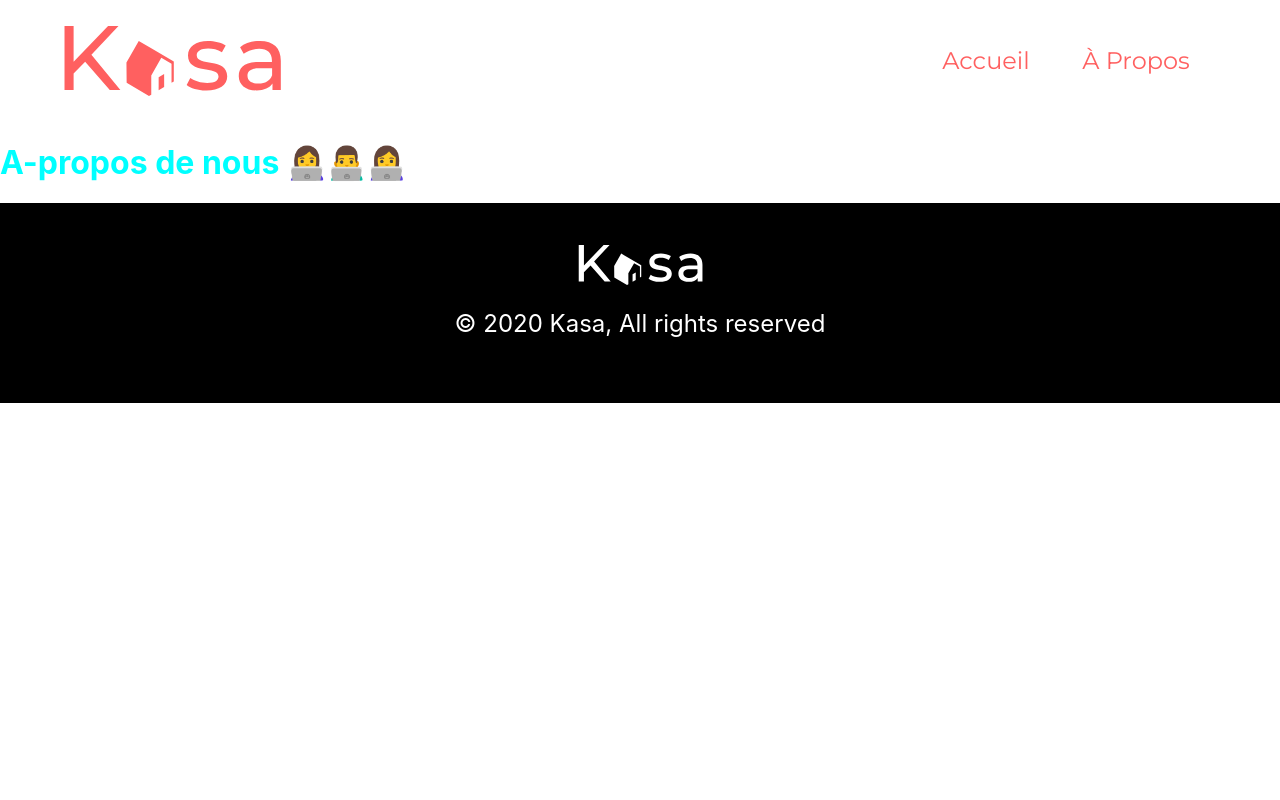
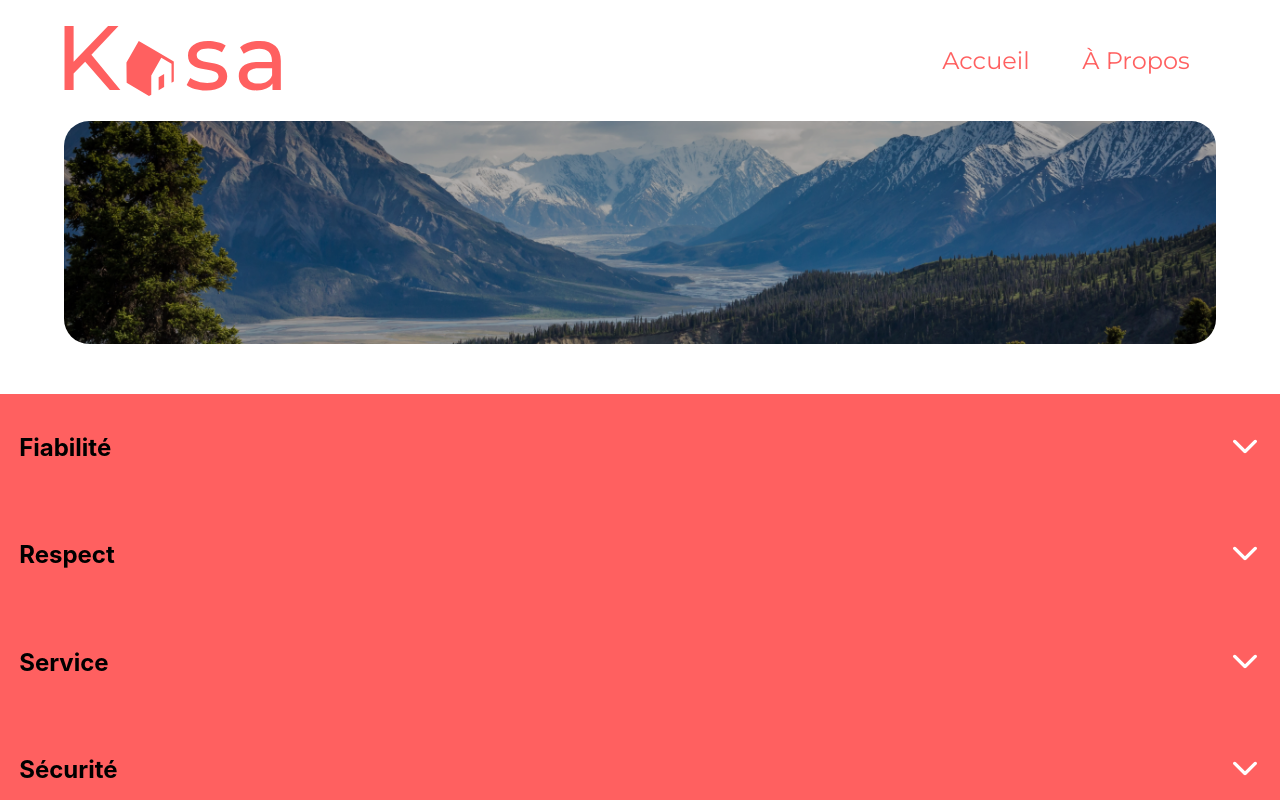
Before and after one commit to mmarichy/kasa, a React (Create React App) app: page /About in a window 1280 px wide. Shown: the top 800 px of the page. Built offline with nearby package versions, Linux system fonts and the light colour scheme.

Commit message:
Add collapse component | About page finish

```diff
--- a/public/index.html
+++ b/public/index.html
@@ -24,7 +24,7 @@
       work correctly both with client-side routing and a non-root public URL.
       Learn how to configure a non-root public URL by running `npm run build`.
     -->
-    <title>React App</title>
+    <title>Kasa location immobilière</title>
   </head>
   <body>
     <noscript>You need to enable JavaScript to run this app.</noscript>
--- /dev/null
+++ b/src/about.json
@@ -0,0 +1,18 @@
+[
+  {
+    "title": "Fiabilité",
+    "text": "Les annonces postées sur Kasa garantissent une fiabilité totale. Les photos sont conformes aux logements, et toutes les informations sont régulièrement vérifiées par nos équipes."
+  },
+  {
+    "title": "Respect",
+    "text": "La bienveillance fait partie des valeurs fondatrices de Kasa. Tout comportement discriminatoire ou de perturbation du voisinage entraînera une exclusion de notre plateforme."
+  },
+  {
+    "title": "Service",
+    "text": "Nos équipes se tiennent à votre disposition pour vous fournir une expérience parfaite. N'hésitez pas à nous contacter si vous avez la moindre question."
+  },
+  {
+    "title": "Sécurité",
+    "text": "La sécurité est la priorité de Kasa. Aussi bien pour nos hôtes que pour les voyageurs, chaque logement correspond aux critères de sécurité établis par nos services. En laissant une note aussi bien à l'hôte qu'au locataire, cela permet à nos équipes de vérifier que les standards sont bien respectés. Nous organisons également des ateliers sur la sécurité domestique pour nos hôtes."
+  }
+]
--- /dev/null
+++ b/src/components/Collapse/Collapse.jsx
@@ -0,0 +1,33 @@
+import { useState } from 'react'
+import Arrow from '../../assets/arrow.svg'
+
+function Collapse(data) {
+  const [isCollapse, setIsCollapse] = useState(true)
+  function toggleCollapse() {
+    setIsCollapse(!isCollapse)
+    console.log(isCollapse)
+  }
+
+  return (
+    <div onClick={toggleCollapse}>
+      <div className="infoCollapse">
+        <h2>{data.title}</h2>
+        <img
+          className={isCollapse ? 'arrow' : 'arrow rotated'}
+          src={Arrow}
+          alt={isCollapse ? 'Flèche vers le bas' : 'Flèche vers le haut'}
+        />
+      </div>
+
+      {!isCollapse && (
+        <div>
+          {data.text.map((item, id) => (
+            <p key={id}>{item.text}</p>
+          ))}
+        </div>
+      )}
+    </div>
+  )
+}
+
+export default Collapse
--- /dev/null
+++ b/src/components/Collapse/Collapse.scss
@@ -0,0 +1,9 @@
+.infoCollapse {
+  background-color: $mainColor;
+  display: flex;
+  justify-content: space-between;
+  flex-wrap: wrap;
+  align-items: center;
+  padding: 1.5%;
+  box-sizing: border-box;
+}
--- a/src/main.scss
+++ b/src/main.scss
@@ -6,6 +6,7 @@
 @import './components/Banner/Banner.scss';
 @import './components/Gallery/Gallery.scss';
 @import './components/Card/Card.scss';
+@import './components/Collapse/Collapse.scss';
 
 //Base
 body {
--- a/src/pages/About/About.jsx
+++ b/src/pages/About/About.jsx
@@ -1,9 +1,18 @@
+import Banner from '../../components/Banner/Banner'
+import BannerImg from '../../assets/about_banner.png'
 import './About.scss'
+import Collapse from '../../components/Collapse/Collapse'
+import aboutData from '../../about.json'
 
 function About() {
   return (
     <div>
-      <h1 className="titre11">A-propos de nous 👩‍💻👨‍💻👩‍💻</h1>
+      <div>
+        <Banner src={BannerImg} alt="Photo de montagne" />
+        {aboutData.map((about, id) => (
+          <Collapse key={id} title={about.title} text={about.text} />
+        ))}
+      </div>
     </div>
   )
 }
```
Also changed, not shown: src/assets/arrow.svg (added).
